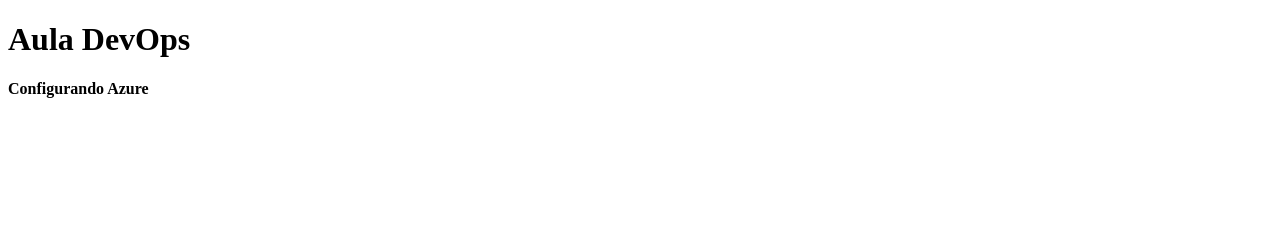
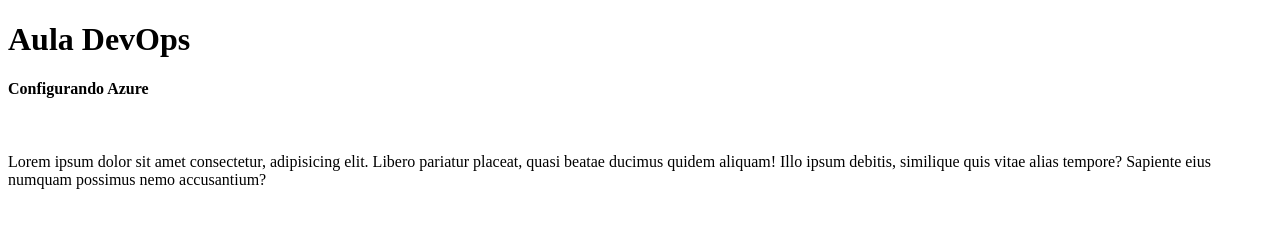
Before and after one commit to rafaeljulieti/projetoSI, a plain HTML site: page index.html in a window 1280 px wide. Drawn offline with Linux system fonts and the light colour scheme.

Commit message:
Uma alteracao

```diff
--- a/index.html
+++ b/index.html
@@ -6,7 +6,9 @@
 </head>
 <body>
     <h1>Aula DevOps</h1>
-    <h4>Configurando Azure</h4>
+    <h4>Configurando Azure</h4><br>
+    <p>Lorem ipsum dolor sit amet consectetur, adipisicing elit. Libero pariatur placeat, quasi beatae ducimus quidem aliquam! Illo ipsum debitis, similique quis vitae alias tempore? Sapiente eius numquam possimus nemo accusantium?</p>
+
 
 </body>
 </html>
```
